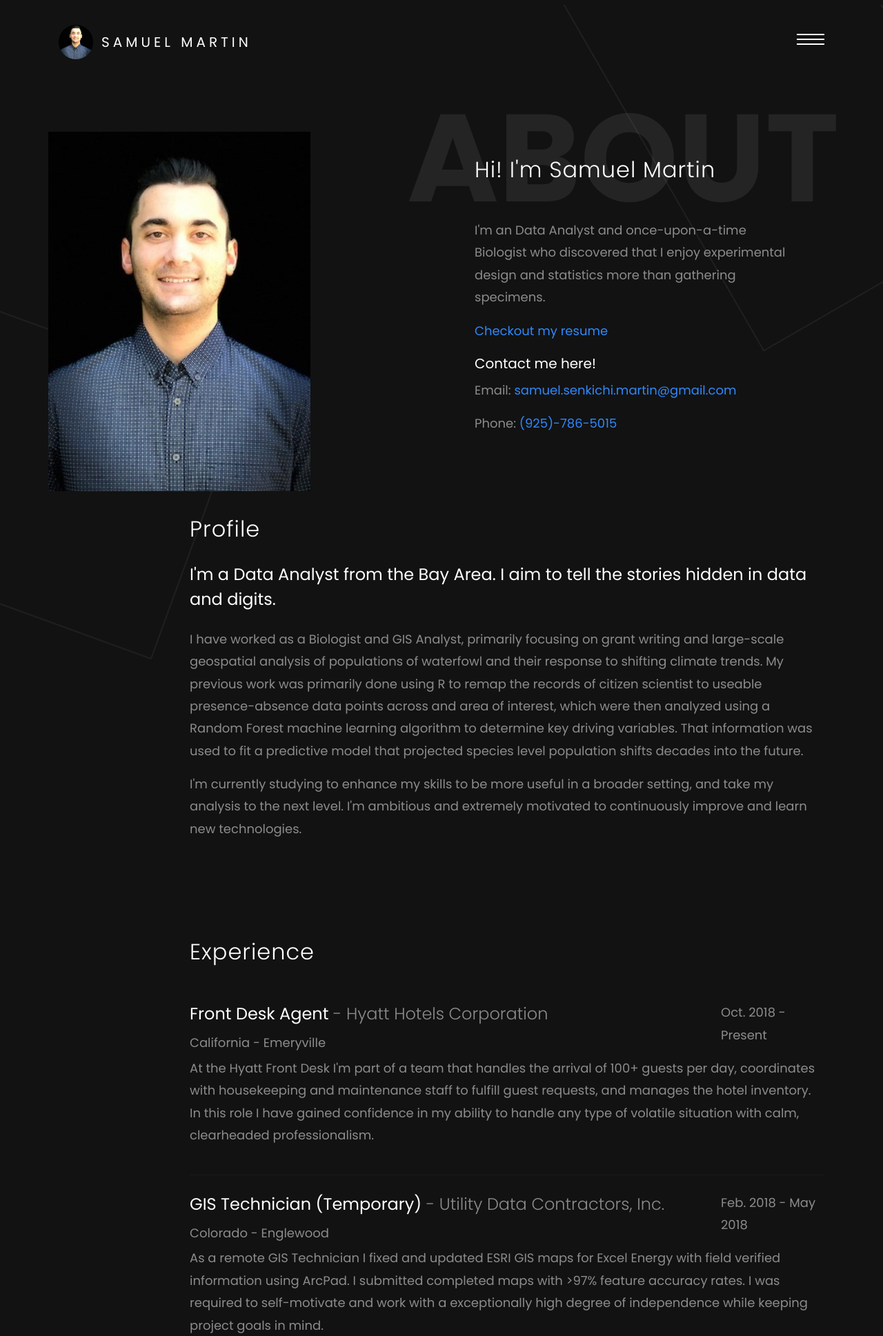
After one commit to Senkichi/Portfolio, a Flask app: template static/templates/about.html in a window 1280 px wide. The commit adds this page. Shown: the top 1937 px of the page at 69% size. Run offline with Flask 2, Linux system fonts and the light colour scheme; the template is opened without the code that fills it, so the values that code supplies are empty; some libraries are stand-ins or nearby versions; some web fonts are replaced.

Commit message:
added about section

```diff
--- /dev/null
+++ b/static/templates/about.html
@@ -0,0 +1,308 @@
+<!DOCTYPE html>
+<html lang="en">
+  <head>
+    <title>Beckham - Free Bootstrap 4 Template by Colorlib</title>
+    <meta charset="utf-8">
+    <meta name="viewport" content="width=device-width, initial-scale=1, shrink-to-fit=no">
+
+    <link href="https://fonts.googleapis.com/css?family=Poppins:300,400,700" rel="stylesheet">
+
+    <link rel="stylesheet" href="css/open-iconic-bootstrap.min.css">
+    <link rel="stylesheet" href="css/animate.css">
+
+    <link rel="stylesheet" href="css/owl.carousel.min.css">
+    <link rel="stylesheet" href="css/owl.theme.default.min.css">
+    <link rel="stylesheet" href="css/magnific-popup.css">
+
+    <link rel="stylesheet" href="css/aos.css">
+
+    <link rel="stylesheet" href="css/ionicons.min.css">
+
+    <link rel="stylesheet" href="css/bootstrap-datepicker.css">
+    <link rel="stylesheet" href="css/jquery.timepicker.css">
+
+
+    <link rel="stylesheet" href="css/flaticon.css">
+    <link rel="stylesheet" href="css/icomoon.css">
+    <link rel="stylesheet" href="css/style.css">
+  </head>
+  <body>
+
+    <div class="KW_progressContainer">
+      <div class="KW_progressBar">
+
+      </div>
+    </div>
+    <div class="page">
+    <nav id="colorlib-main-nav" role="navigation">
+      <a href="#" class="js-colorlib-nav-toggle colorlib-nav-toggle active"><i></i></a>
+      <div class="js-fullheight colorlib-table">
+      	<div class="img" style="background-image: url(static/images/author-2.jpg);"></div>
+        <div class="colorlib-table-cell js-fullheight">
+          <div class="row no-gutters">
+            <div class="col-md-12 text-center">
+              <h1 class="mb-4"><a href="index.html" class="logo">Samuel Martin</a></h1>
+              <ul>
+                <li><a href="index.html"><span><small>01</small>Home</span></a></li>
+                <li class = 'active'><a href="about.html"><span><small>02</small>Resume</span></a></li>
+                <li><a href="articles.html"><span><small>03</small>Articles</span></a></li>
+                <li><a href="contact.html"><span><small>04</small>Contact</span></a></li>
+              </ul>
+            </div>
+          </div>
+        </div>
+      </div>
+    </nav>
+
+    <div id="colorlib-page">
+      <header>
+        <div class="container">
+          <div class="row">
+            <div class="col-md-12">
+              <div class="colorlib-navbar-brand">
+                <a class="colorlib-logo" href="index.html"><span class="logo-img" style="background-image: url(static/images/sam_headshot_1.jpg);"></span>Samuel Martin</a>
+              </div>
+              <a href="#" class="js-colorlib-nav-toggle colorlib-nav-toggle"><i></i></a>
+            </div>
+          </div>
+        </div>
+      </header>
+
+      <section class="ftco-section about-section">
+        <div class="container">
+          <div class="row d-flex my-5" data-scrollax-parent="true">
+            <div class="col-md-4 author-img" style="background-image: url(static/images/sam_headshot_1.jpg);" data-scrollax=" properties: { translateY: '-70%'}"></div>
+            <div class="col-md-2"></div>
+            <div class="col-md-6 wrap ftco-animate">
+              <div class="about-desc">
+                <h1 class="bold-text">About</h1>
+                <div class="p-5">
+                  <h2 class="mb-5">Hi! I'm Samuel Martin</h2>
+                  <p>I'm an Data Analyst and once-upon-a-time Biologist who discovered that I enjoy experimental design and statistics more than gathering specimens.</p>
+                  <p><a href="#">Checkout my resume</a></p>
+                  <h5>Contact me here!</h5>
+                  <p>Email: <a href="#">samuel.senkichi.martin@gmail.com</a></p>
+                  <p>Phone: <a href="#">(925)-786-5015</a></p>
+                </div>
+              </div>
+            </div>
+          </div>
+          <div class="row d-flex justify-content-end mt-5">
+          	<div class="col-md-10">
+          		<div class="profile ftco-animate">
+	          		<h2 class="mb-4">Profile</h2>
+	          		<h4 class="mb-4">I'm a Data Analyst from the Bay Area. I aim to tell the stories hidden in data and digits.</h4>
+	          		<p>I have worked as a Biologist and GIS Analyst, primarily focusing on grant writing and large-scale geospatial analysis of populations of waterfowl and their response to shifting climate trends. My previous work was primarily done using R to remap the records of citizen scientist to useable presence-absence data points across and area of interest, which were then analyzed using a Random Forest machine learning algorithm to determine key driving variables. That information was used to fit a predictive model that projected species level population shifts decades into the future.</p>
+                <p>I'm currently studying to enhance my skills to be more useful in a broader setting, and take my analysis to the next level. I'm ambitious and extremely motivated to continuously improve and learn new technologies.</p>
+          		</div>
+
+          		<div class="exp mt-5 ftco-animate">
+          			<h2 class="mb-4">Experience</h2>
+          			<div class="exp-wrap py-4">
+          				<div class="desc">
+	          				<h4>Front Desk Agent <span> - Hyatt Hotels Corporation</span> </h4>
+	          				<p class="location">California - Emeryville</p>
+          				</div>
+          				<div class="year">
+          					<p>Oct. 2018 - Present</p>
+          				</div>
+                  <div>
+                    <p>At the Hyatt Front Desk I'm part of a team that handles the arrival of 100+ guests per day, coordinates with housekeeping and maintenance staff to fulfill guest requests, and manages the hotel inventory. In this role I have gained confidence in my ability to handle any type of volatile situation with calm, clearheaded professionalism.</p>
+                  </div>
+          			</div>
+
+          			<div class="exp-wrap py-4">
+          				<div class="desc">
+	          				<h4>GIS Technician (Temporary)<span> - Utility Data Contractors, Inc.</span> </h4>
+	          				<p class="location">Colorado - Englewood</p>
+          				</div>
+          				<div class="year">
+          					<p>Feb. 2018 - May 2018</p>
+          				</div>
+                  <div>
+                    <p>As a remote GIS Technician I fixed and updated ESRI GIS maps for Excel Energy with field verified information using ArcPad. I submitted completed maps with >97% feature accuracy rates. I was required to self-motivate and work with a exceptionally high degree of independence while keeping project goals in mind.</p>
+                  </div>
+          			</div>
+
+          			<div class="exp-wrap py-4">
+          				<div class="desc">
+	          				<h4>Associate Biologist/Associate GIS Analyst (Contract) <span> - Playa Lakes Joint Venture</span> </h4>
+	          				<p class="location">Colorado - Lafayette</p>
+          				</div>
+          				<div class="year">
+          					<p>Jan. 2017 - Oct. 2017</p>
+          				</div>
+                  <div>
+                    <p>As a jack-of-all-trades Biologist/Analyst at PLJV I created maps of key landowner property parcels in ESRI ArcGIS to promote key conservation partnerships, successfully pitched and created R package to download, model, and map in ArcGIS landcover, climate, and avian data, and analyzed and mapped effects of projected changing climactic variables on mallards in the Great Plains.</p>
+
+                    <p>In this role I also got to flex my creative muscles when I was given the chance to spearhead our promotional writing effort with three articles covering PLJV's current projects that were published in our official Medium channel and newsletter.</p>
+                  </div>
+          			</div>
+
+              <div class="exp-wrap py-4">
+                <div class="desc">
+                  <h4>Certificate in Data Analytics<span> - UC Berkeley Extension</span> </h4>
+                  <p class="location">California - Berkeley</p>
+                </div>
+                <div class="year">
+                  <p>2018 - 2019</p>
+                </div>
+              </div>
+
+              <div class="exp mt-5 ftco-animate">
+          			<h2 class="mb-4">Education</h2>
+          			<div class="exp-wrap py-4">
+          				<div class="desc">
+	          				<h4>Master Degree in Environmental Biology<span> - Regis University</span> </h4>
+	          				<p class="location">Colorado - Denver</p>
+          				</div>
+          				<div class="year">
+          					<p>2016 - 2017</p>
+          				</div>
+          			</div>
+
+          			<div class="exp-wrap py-4">
+          				<div class="desc">
+	          				<h4>Bachelor of Science in Biology<span> - Loyola Marymount University</span> </h4>
+	          				<p class="location">California - Los Angeles</p>
+          				</div>
+          				<div class="year">
+          					<p>2010 - 2014</p>
+          				</div>
+          			</div>
+
+          			<div class="exp-wrap py-4">
+          				<div class="desc">
+	          				<h4>Front-End Developer <span> - Big Comany</span> </h4>
+	          				<p class="location">Germany - Berlin</p>
+          				</div>
+          				<div class="year">
+          					<p>2012 - 2014</p>
+          				</div>
+          			</div>
+          		</div>
+          	</div>
+          </div>
+          <!-- <div class="row mt-5 flex-column ftco-animate">
+          	<div class="col-md-8">
+          		<h2 class="mb-4">My Skills</h2>
+          	</div>
+          	<div class="col-md-6 animate-box">
+								<div class="progress-wrap">
+									<h4>Photoshop</h4>
+									<div class="progress">
+									 	<div class="progress-bar color-1" role="progressbar" aria-valuenow="75"
+									  	aria-valuemin="0" aria-valuemax="100" style="width:75%">
+									    <span>75%</span>
+									  	</div>
+									</div>
+								</div>
+							</div>
+							<div class="col-md-6 animate-box" data-animate-effect="fadeInRight">
+								<div class="progress-wrap">
+									<h4>jQuery</h4>
+									<div class="progress">
+									 	<div class="progress-bar color-1" role="progressbar" aria-valuenow="60"
+									  	aria-valuemin="0" aria-valuemax="100" style="width:60%">
+									    <span>60%</span>
+									  	</div>
+									</div>
+								</div>
+							</div>
+							<div class="col-md-6 animate-box">
+								<div class="progress-wrap">
+									<h4>HTML5</h4>
+									<div class="progress">
+									 	<div class="progress-bar color-1" role="progressbar" aria-valuenow="85"
+									  	aria-valuemin="0" aria-valuemax="100" style="width:85%">
+									    <span>85%</span>
+									  	</div>
+									</div>
+								</div>
+							</div>
+							<div class="col-md-6 animate-box" data-animate-effect="fadeInRight">
+								<div class="progress-wrap">
+									<h4>CSS3</h4>
+									<div class="progress">
+									 	<div class="progress-bar color-1" role="progressbar" aria-valuenow="90"
+									  	aria-valuemin="0" aria-valuemax="100" style="width:90%">
+									    <span>90%</span>
+									  	</div>
+									</div>
+								</div>
+							</div>
+							<div class="col-md-6 animate-box">
+								<div class="progress-wrap">
+									<h4>WordPress</h4>
+									<div class="progress">
+									 	<div class="progress-bar color-1" role="progressbar" aria-valuenow="70"
+									  	aria-valuemin="0" aria-valuemax="100" style="width:70%">
+									    <span>70%</span>
+									  	</div>
+									</div>
+								</div>
+							</div>
+							<div class="col-md-6 animate-box" data-animate-effect="fadeInRight">
+								<div class="progress-wrap">
+									<h4>SEO</h4>
+									<div class="progress">
+									 	<div class="progress-bar color-1" role="progressbar" aria-valuenow="80"
+									  	aria-valuemin="0" aria-valuemax="100" style="width:80%">
+									    <span>80%</span>
+									  	</div>
+									</div>
+								</div>
+							</div>
+          </div> -->
+        </div>
+      </section>
+
+      <footer class="ftco-footer ftco-bg-dark ftco-section">
+        <div class="container">
+          <div class="row mb-5 justify-content-center">
+            <div class="col-md-5 text-center">
+              <div class="ftco-footer-widget">
+                <h2 class="mb-3">Contact Us</h2>
+                <p class="h3 email"><a href="#">samuel.senkichi.martin@gmail.com</a></p>
+              </div>
+            </div>
+          </div>
+          <div class="row">
+            <div class="col-md-12 text-center">
+
+              <p><!-- Link back to Colorlib can't be removed. Template is licensed under CC BY 3.0. -->
+      Copyright &copy;<script>document.write(new Date().getFullYear());</script> All rights reserved | This template is made with <i class="icon-heart" aria-hidden="true" style="color: red;"></i> by <a href="https://colorlib.com" target="_blank">Colorlib</a>
+      <!-- Link back to Colorlib can't be removed. Template is licensed under CC BY 3.0. --></p>
+            </div>
+          </div>
+        </div>
+      </footer>
+
+      <!-- loader -->
+      <div id="ftco-loader" class="show fullscreen"><svg class="circular" width="48px" height="48px"><circle class="path-bg" cx="24" cy="24" r="22" fill="none" stroke-width="4" stroke="#eeeeee"/><circle class="path" cx="24" cy="24" r="22" fill="none" stroke-width="4" stroke-miterlimit="10" stroke="#F96D00"/></svg></div>
+
+      </div>
+
+    </div>
+
+
+    <script src="js/jquery.min.js"></script>
+    <script src="js/jquery-migrate-3.0.1.min.js"></script>
+    <script src="js/popper.min.js"></script>
+    <script src="js/bootstrap.min.js"></script>
+    <script src="js/jquery.easing.1.3.js"></script>
+    <script src="js/jquery.waypoints.min.js"></script>
+    <script src="js/jquery.stellar.min.js"></script>
+    <script src="js/owl.carousel.min.js"></script>
+    <script src="js/jquery.magnific-popup.min.js"></script>
+    <script src="js/aos.js"></script>
+    <script src="js/jquery.animateNumber.min.js"></script>
+    <script src="js/scrollax.min.js"></script>
+    <script src="js/bootstrap-datepicker.js"></script>
+    <script src="js/jquery.timepicker.min.js"></script>
+    <script src="https://maps.googleapis.com/maps/api/js?key=AIzaSyBVWaKrjvy3MaE7SQ74_uJiULgl1JY0H2s&sensor=false"></script>
+    <script src="js/google-map.js"></script>
+    <script src="js/main.js"></script>
+
+  </body>
+</html>
--- a/static/templates/tcc-documentation.html
+++ b/static/templates/tcc-documentation.html
@@ -37,7 +37,7 @@
     <nav id="colorlib-main-nav" role="navigation">
       <a href="#" class="js-colorlib-nav-toggle colorlib-nav-toggle active"><i></i></a>
       <div class="js-fullheight colorlib-table">
-      	<div class="img" style="background-image: url(images/sam_headshot_1.jpg);"></div>
+      	<div class="img" style="background-image: url(static/images/sam_headshot_1.jpg);"></div>
         <div class="colorlib-table-cell js-fullheight">
           <div class="row no-gutters">
             <div class="col-md-12 text-center">
```
